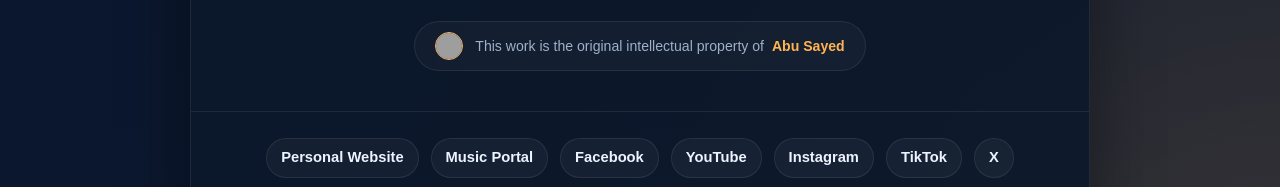
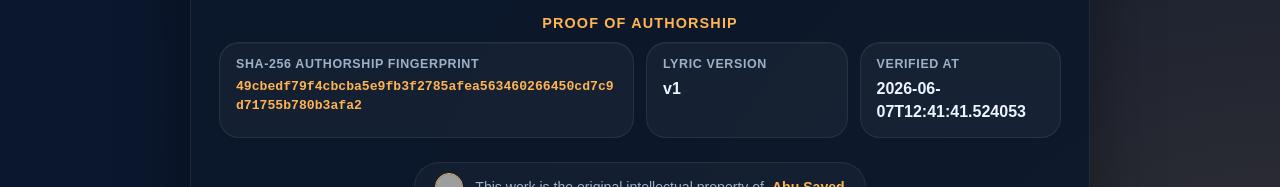
Before and after one commit to ImAbuSayed/only-memories-touch-me, a plain HTML site: page index.html in a window 1280 px wide. Shown: the part 2607-2794 px from the top of the page. Drawn offline with Linux system fonts and the light colour scheme; grey boxes are pictures that could not be loaded.

Commit message:
feat: update song assets v1 with signed GPG commit [verified]

```diff
--- a/index.html
+++ b/index.html
@@ -14,9 +14,9 @@
     <meta name="keywords" content="Only Memories Touch Me, Abu Sayed lyrics, original song lyrics, Abu Sayed original song, Abu Sayed lyricist, Abu Sayed composer, Abu Sayed songwriter, official lyrics">
     <meta name="robots" content="index,follow,max-snippet:-1,max-image-preview:large,max-video-preview:-1">
     <meta name="referrer" content="strict-origin-when-cross-origin">
-    <meta name="description" content="Explore the poetic journey of &#x27;Only Memories Touch Me&#x27;, an original masterpiece written and composed by Abu Sayed.">
+    <meta name="description" content="Discover the complete lyrics of &#x27;Only Memories Touch Me&#x27;, a unique musical work by Abu Sayed, encompassing original composition and writing.">
     <meta property="og:title" content="Only Memories Touch Me - Original Lyrics by Abu Sayed">
-    <meta property="og:description" content="Explore the poetic journey of &#x27;Only Memories Touch Me&#x27;, an original masterpiece written and composed by Abu Sayed.">
+    <meta property="og:description" content="Discover the complete lyrics of &#x27;Only Memories Touch Me&#x27;, a unique musical work by Abu Sayed, encompassing original composition and writing.">
     <meta property="og:type" content="music.song">
     <meta property="og:url" content="https://imabusayed.github.io/only-memories-touch-me/">
     <meta property="og:site_name" content="Abu Sayed Music">
@@ -24,7 +24,7 @@
     <meta name="last-modified" content="2026-06-05 12:31:45">
     <meta name="twitter:card" content="summary_large_image">
     <meta name="twitter:title" content="Only Memories Touch Me - Original Lyrics by Abu Sayed">
-    <meta name="twitter:description" content="Explore the poetic journey of &#x27;Only Memories Touch Me&#x27;, an original masterpiece written and composed by Abu Sayed.">
+    <meta name="twitter:description" content="Discover the complete lyrics of &#x27;Only Memories Touch Me&#x27;, a unique musical work by Abu Sayed, encompassing original composition and writing.">
     <link rel="canonical" href="https://imabusayed.github.io/only-memories-touch-me/">
     <link rel="sitemap" type="application/xml" title="Sitemap" href="https://imabusayed.github.io/only-memories-touch-me/sitemap.xml">
     <link rel="author" href="https://github.com/ImAbuSayed">
@@ -100,7 +100,7 @@
       "@id": "https://imabusayed.github.io/only-memories-touch-me#webpage",
       "url": "https://imabusayed.github.io/only-memories-touch-me/",
       "name": "Only Memories Touch Me - Original Lyrics by Abu Sayed",
-      "description": "Explore the poetic journey of 'Only Memories Touch Me', an original masterpiece written and composed by Abu Sayed.",
+      "description": "Discover the complete lyrics of 'Only Memories Touch Me', a unique musical work by Abu Sayed, encompassing original composition and writing.",
       "isPartOf": {
         "@id": "https://music.abusayed.com.bd/#website"
       },
@@ -537,7 +537,7 @@
 
         <div class="controls">
             <button class="btn-speak" id="speakBtn" title="Read the lyrics aloud"><span id="speakText">Read Aloud</span></button>
-            <a href="https://music.abusayed.com.bd/Licensing/?https://imabusayed.github.io/only-memories-touch-me/" class="btn-license" title="Get licensing for this song" target="_blank">Obtain a Music License for Only Memories Touch Me</a>
+            <a href="https://music.abusayed.com.bd/Licensing/?https://imabusayed.github.io/only-memories-touch-me/" class="btn-license" title="Get licensing for this song" target="_blank">Request Licensing for Only Memories Touch Me</a>
 
         </div>
         <br>
@@ -612,6 +612,26 @@
             <div class="meta-card">
                 <span class="meta-label">Publisher</span>
                 <strong>Abu Sayed Music</strong>
+            </div>
+
+                </div>
+            </div>
+
+            <div class="details-block">
+                <div class="details-title">Proof of Authorship</div>
+                <div class="meta-grid">
+
+            <div class="meta-card" style="grid-column: span 2;">
+                <span class="meta-label">SHA-256 Authorship Fingerprint</span>
+                <strong style="word-break: break-all; font-family: monospace; font-size: 0.82rem; color: var(--accent);">49cbedf79f4cbcba5e9fb3f2785afea563460266450cd7c9d71755b780b3afa2</strong>
+            </div>
+            <div class="meta-card">
+                <span class="meta-label">Lyric Version</span>
+                <strong>v1</strong>
+            </div>
+            <div class="meta-card">
+                <span class="meta-label">Verified At</span>
+                <strong>2026-06-07T12:41:41.524053</strong>
             </div>
 
                 </div>
```
Also changed, not shown: excerpts/Bridge-Preview.txt (added), excerpts/Chorus-Preview.txt (added), excerpts/Final-Chorus-Preview.txt (added), excerpts/Hook-Preview.txt (added), excerpts/Post-Chorus-2-Preview.txt (added), excerpts/Post-Chorus-Preview.txt (added), excerpts/Pre-Chorus-2-Preview.txt (added), excerpts/Pre-Chorus-Preview.txt (added), excerpts/Verse-1-Preview.txt (added), excerpts/Verse-2-Preview.txt (added), hashes.txt (added), llms.txt, lyrics_backup/2026-06-07_only-memories-touch-me-v1.txt (added), manifest.json (added), 1 other file.
